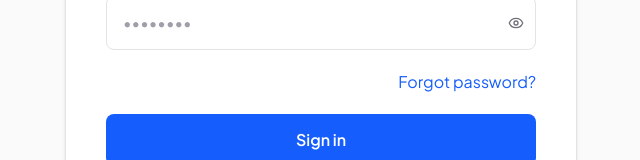
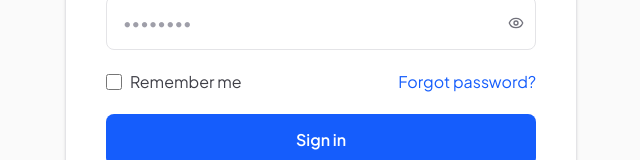
Before and after one commit to EkeanyanwuDavid/appointment-sass, a React (Vite) app in the folder frontend/: page /login in a window 1280 px wide. Shown: the part 379-539 px from the top of the page, without its empty margins (319-959 px from the left). Built offline with nearby package versions, Linux system fonts and the light colour scheme; a web font is replaced by a local one.

Commit message:
fixed ring-2 on some files

```diff
--- a/frontend/src/pages/auth/LandingPage.tsx
+++ b/frontend/src/pages/auth/LandingPage.tsx
@@ -334,7 +334,7 @@ const LandingPage = () => {
             >
               <button
                 onClick={() => setOpenFaq(openFaq === i ? null : i)}
-                className="w-full flex items-center justify-between p-4 text-left outline-none focus-visible:ring-2 focus-visible:ring-blue-600 focus-visible:ring-inset"
+                className="w-full flex items-center justify-between p-4 text-left outline-none  focus-visible:ring-blue-600 focus-visible:ring-inset"
               >
                 <span className="text-lg font-medium text-zinc-900">
                   {faq.question}
--- a/frontend/src/pages/auth/Login.tsx
+++ b/frontend/src/pages/auth/Login.tsx
@@ -16,7 +16,7 @@ const Login = () => {
     password: '',
   })
   const [showPassword, setShowPassword] = useState(false)
-
+  const [rememberMe, setRememberMe] = useState(false)
   const handleChange = (e: React.ChangeEvent<HTMLInputElement>) => {
     setForm({ ...form, [e.target.name]: e.target.value })
   }
@@ -110,7 +110,16 @@ const Login = () => {
                 </button>
               </div>
             </div>
-            <div className="flex justify-end">
+            <div className="flex items-center justify-between">
+              <label className="flex items-center gap-2 text-base text-zinc-700 cursor-pointer select-none">
+                <input
+                  type="checkbox"
+                  checked={rememberMe}
+                  onChange={(e) => setRememberMe(e.target.checked)}
+                  className="w-4 h-4 rounded border-zinc-300 accent-blue-600 focus:outline-none focus:ring-blue-600 focus:ring-offset-2 cursor-pointer"
+                />
+                Remember me
+              </label>
               <Link
                 to="/forgot-password"
                 className="text-base text-blue-600 hover:underline"
```
